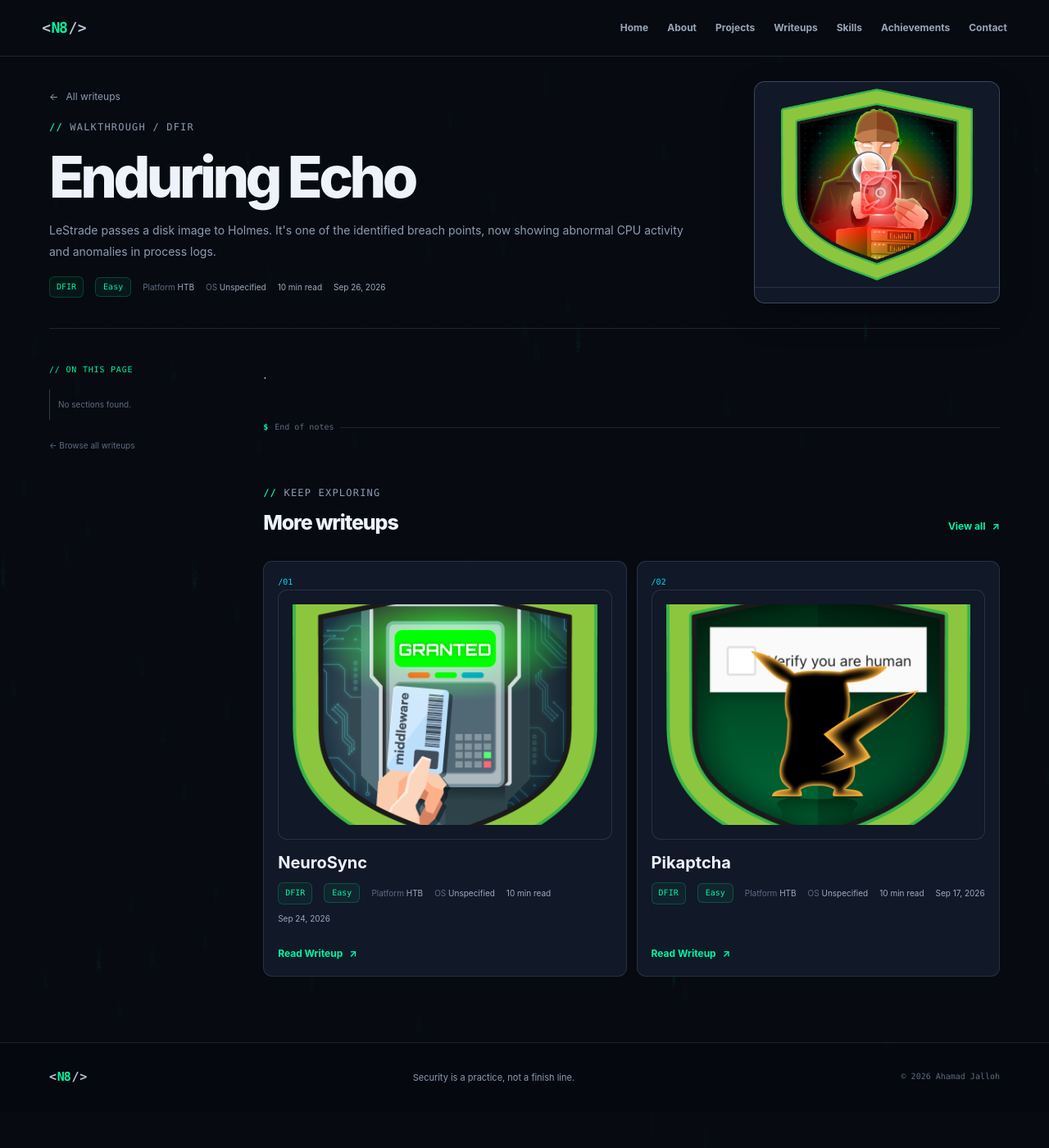
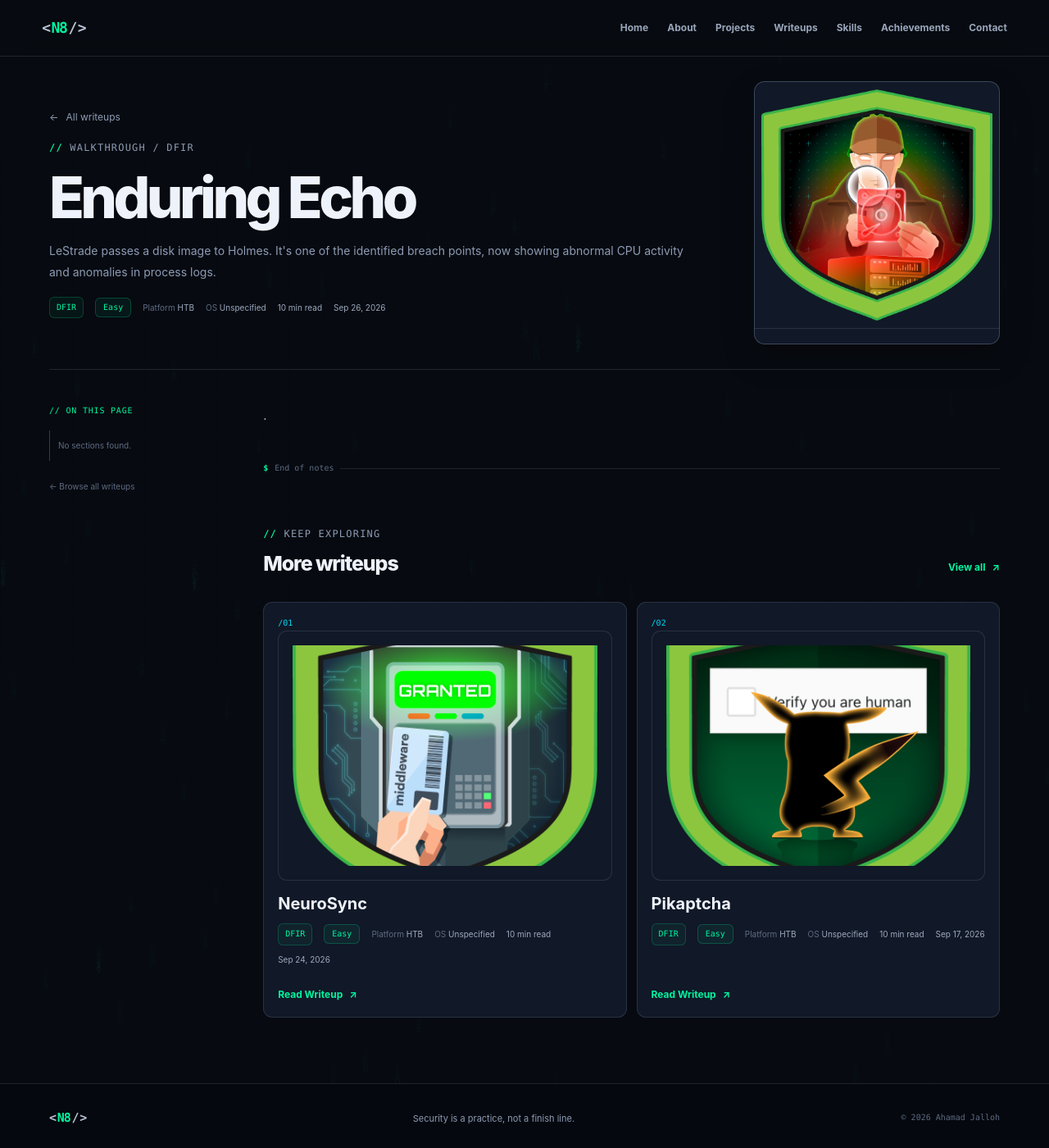
Before and after one commit to Ningen820/Ningen820.github.io, a Jekyll site: the page built from _writeups/enduringecho.md, in a window 1280 px wide and 1400 px high. Shown: the whole window at 82% size. Built offline with Jekyll 4.4.1, drawn with Linux system fonts in a browser that asks for light colours.

Commit message:
Update site.css

```diff
--- a/assets/css/site.css
+++ b/assets/css/site.css
@@ -254,8 +254,8 @@ button { color: inherit; }
 .metadata-line { display: flex; flex-wrap: wrap; align-items: center; gap: 9px 14px; color: #9ca9bf; font-size: 10px; }
 .metadata-chip { padding: 4px 8px; border: 1px solid rgba(0,245,160,.2); border-radius: 6px; color: var(--green); background: rgba(0,245,160,.05); font-family: var(--mono); font-size: 10px; }
 .meta-label { color: var(--subtle); }
-.writeup-cover { width: 100%; max-width: 300px; overflow: hidden; justify-self: end; margin: 0; border: 1px solid var(--line-strong); border-radius: 13px; background: var(--panel); box-shadow: 0 16px 42px rgba(0, 0, 0, .18); }
-.writeup-cover img { display: block; width: 100%; height: 250px; max-width: 100%; object-fit: contain; padding: 8px; }
+.writeup-cover { width: 100%; max-width: 350px; overflow: hidden; justify-self: end; margin: 0; border: 1px solid var(--line-strong); border-radius: 13px; background: var(--panel); box-shadow: 0 16px 42px rgba(0, 0, 0, .18); }
+.writeup-cover img { display: block; width: 100%; height: 300px; max-width: 100%; object-fit: contain; padding: 8px; }
 .writeup-cover figcaption { padding: 9px 12px; border-top: 1px solid var(--line); color: var(--muted); font-size: 11px; }
 .article-layout { display: grid; grid-template-columns: 210px minmax(0, 1fr); justify-content: initial; gap: clamp(32px, 4vw, 56px); padding-top: 42px; padding-bottom: 80px; }
 .sidebar-sticky { position: sticky; top: 100px; }
```
